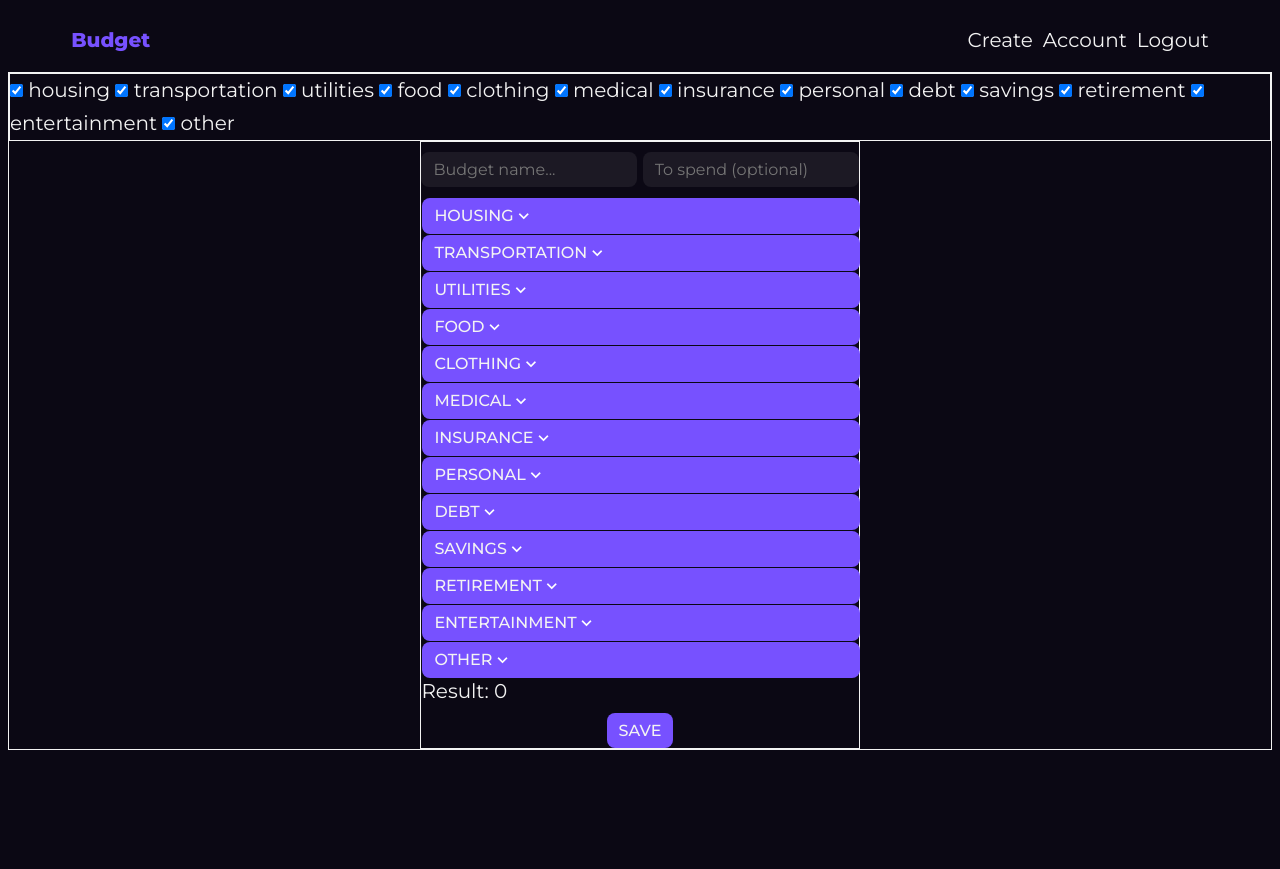
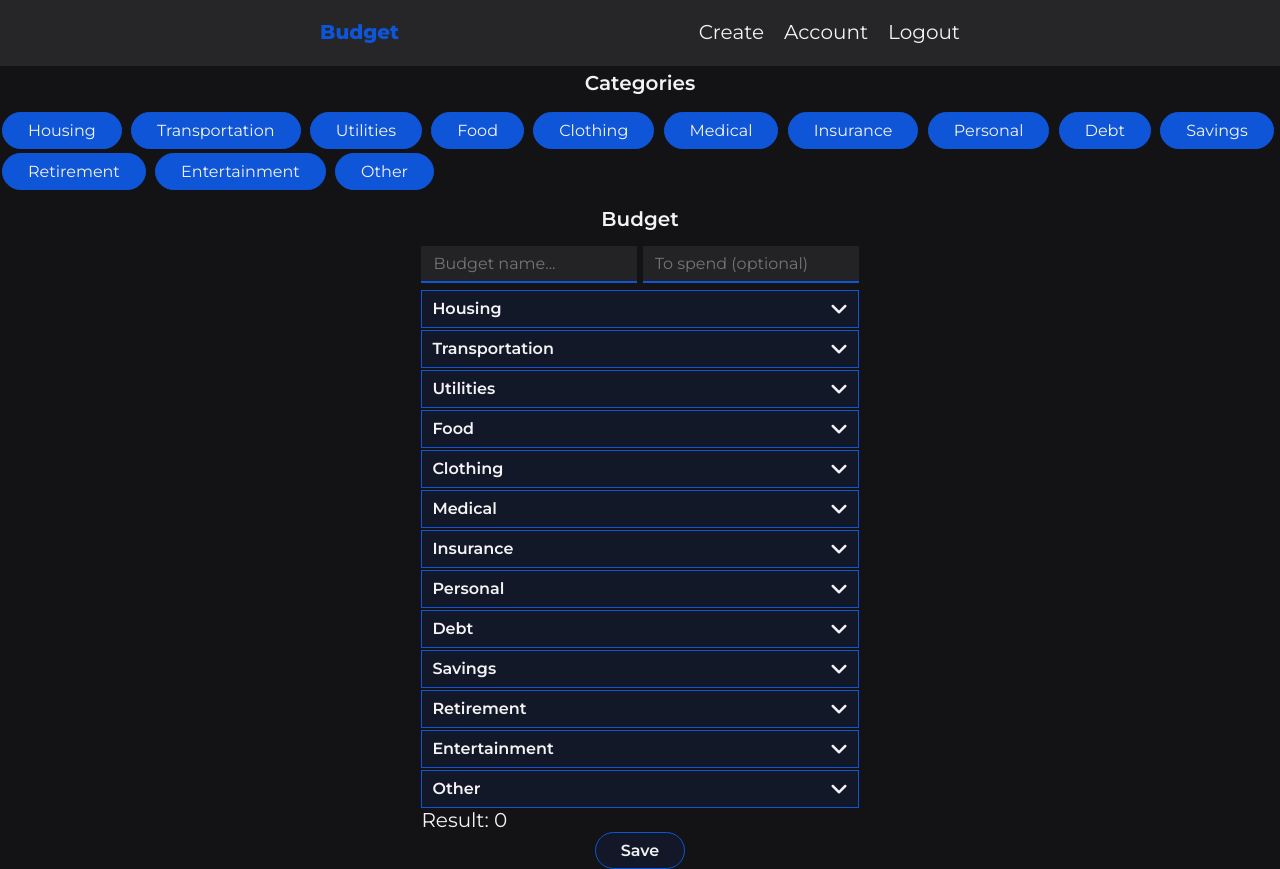
Before and after one commit to j-mattias/budget, a Flask app: page /create in a window 1280 px wide. Before the commit the page ends 750 px from the top, so only its background shows below. Run offline with Flask 3, Linux system fonts and the light colour scheme; the visitor is signed in with stand-in values (Sample User, id 1); some libraries are stand-ins or nearby versions.

Commit message:
CSS WIP, minor bugfixes (some as result of new CSS)

```diff
--- a/static/script.js
+++ b/static/script.js
@@ -19,7 +19,7 @@ document.addEventListener("DOMContentLoaded", function () {
             button.addEventListener("click", () => {
 
                 // If it's for deleting a budget
-                if (dialog.id === "delete") {
+                if (dialog.id === "budgets") {
                     span.innerHTML = button.dataset.budgetName;
                     inputDelete.value = button.dataset.budgetId;
                 }
@@ -62,7 +62,7 @@ document.addEventListener("DOMContentLoaded", function () {
         return;
     }
 
-    const navbar = document.querySelector(".navbar");
+    const navbar = document.querySelector(".navbar-bg");
     let alert = new Alert(navbar);
     alert.clear();
 
@@ -102,6 +102,7 @@ document.addEventListener("DOMContentLoaded", function () {
             formData = formDataCollection(budgetName, budget, result, id);
         } catch (e) {
             alert.create(e.message);
+            return;
         }
         console.log(formData);
 
@@ -146,18 +147,20 @@ function enableAccordions(buttons) {
 
             // Select the item class, the sibling of accordion
             let item = this.nextElementSibling;
-            let icon = this.querySelector(".material-icons");
+            let icon = this.querySelector(".accordion > .fa-solid");
 
             // If category is open, close it
             if (item.classList.contains("enabled")) {
                 item.classList.add("disabled");
                 item.classList.remove("enabled");
-                icon.textContent = "expand_more";
+                icon.classList.remove("fa-angle-up");
+                icon.classList.add("fa-angle-down");
             // Else open it
             } else {
                 item.classList.add("enabled");
                 item.classList.remove("disabled");
-                icon.textContent = "expand_less";
+                icon.classList.remove("fa-angle-down");
+                icon.classList.add("fa-angle-up");
             }
         });
     }
@@ -363,7 +366,8 @@ function addInputs(buttons, created) {
             // Add a button to remove inputs
             const removeButton = document.createElement("button");
             removeButton.type = "button";
-            removeButton.textContent = "-";
+            removeButton.innerHTML = '<i class="fa-regular fa-trash-can"></i>';
+            // removeButton.textContent = "-";
             removeButton.classList.add("delete");
             removeButton.addEventListener("click", () => {
                 removeInput(div.id);
--- a/static/styles.css
+++ b/static/styles.css
@@ -1,12 +1,15 @@
 @import url('https://fonts.googleapis.com/css2?family=Montserrat:ital,wght@0,100..900;1,100..900&display=swap');
 
 :root {
-    --main-color: #0b0814;
+    --main-color: #131214;
+    --secondary-color: rgba(15, 85, 216, 0.1);
     --text-color: rgb(243, 243, 243);
-    --nav-hover: #7751ff;
-    --logo-color: rgba(119, 81, 255, 1);
-    --input-color: #7751ff;
-    --button-hover: rgba(119, 81, 255, 0.7);
+    --text-faded: rgba(211, 211, 211, 0.2);
+    --logo-color: rgb(15, 85, 216);
+    --input-bg-color: rgba(175, 175, 175, 0.1);
+    --button-hover: rgba(15, 85, 216, 0.8);
+    --disabled: rgba(114, 114, 114, 0.2);
+    --border-disabled: rgba(189, 189, 189, 0.2);
 }
 
 /* Defaults */
@@ -18,16 +21,26 @@
     font-style: normal;
     font-optical-sizing: auto;
     font-size: 20px;
+    margin: 0px 0px 0px 0px;
 }
 
 /* Container */
 .container {
+    margin: auto;
+    width: 100%;
     display: flex;
     justify-content: center;
     flex-wrap: wrap;
-    /* temp for visuals */
-    border-style: solid;
-    border-width: thin;
+    flex-direction: column;
+    align-items: center;
+    gap: 10px;
+}
+
+.border {
+    border: thin solid var(--border-disabled);
+    border-radius: 8px;
+    padding: 20px;
+    width: clamp(20ch, 15%, 25%);
 }
 
 ul {
@@ -35,96 +48,125 @@ ul {
     list-style: none;
 }
 
+input[name="expense"],
+input[name="cost"] {
+    width: clamp(10%, 35%, 40%);
+}
+
+h2 {
+    font-weight: 600;
+    margin: 5px 0px;
+}
+
+.fa-trash-can {
+    background: none;
+    font-size: 16px;
+}
+
+.fa-angle-up, .fa-angle-down {
+    background: none;
+}
+
 /* Navbar */
 .navbar {
     display: flex;
     justify-content: flex-end;
     align-items: center;
-    padding: 0 5%;
+    padding: 1rem 0px;
+    margin: auto;
+    margin-bottom: 20px;
+    width: 50%;
+    background: none;
+}
+
+.navbar-bg {
+    background-color: var(--disabled);
+    width: 100%;
+    height: 5ch;
+    box-shadow: 0px 3px 5px 5px rgba(0, 0, 0, 0.3);
 }
 
 .navbar li {
-    padding: 0px 0px 0px 10px;
+    padding: 0px 0px 0px 20px;
+    background: none;
 }
 
 .navbar li a {
     transition: all 0.1s ease 0s;
     text-decoration: none;
+    background: none;
 }
 
 .navbar ul {
     display: flex;
     padding: 0;
+    background: none;
 }
 
 .navbar li a:hover {
-    color: var(--nav-hover);
+    color: var(--button-hover);
 }
 
+/* Logo */
 .logo {
     color: var(--logo-color);
     text-decoration: none;
     font-weight: 800;
     margin-right: auto;
+    background: none;
 }
 
 /* Budget input */
 .accordion {
-    background-color: var(--logo-color);
+    /* background-color: var(--logo-color); */
     width: 100%;
-    text-align: left;
-    /* text-transform: capitalize; */
-    margin: 1px;
+    border-radius: 0px;
+    padding: 8px 10px;
+    margin: 2px 0px 0px;
+    /* text-align: left; */
+    /* Make these square, and have buttons be rounded */
 }
 
 .active {
-    background-color: var(--button-hover);
+    background-color: var(--logo-color);
 }
 
+/* For showing/hiding accordion inner content */
 .item {
     display: none;
     overflow: hidden;
 }
 
-.material-icons.md-20 {
-    font-size: 20px;
-}
-
-.material-icons {
-    color:white;
-    background: none;
-    float: right;
-}
-
 .add {
-    float: bottom;
-    width: 100%;
+    width: fit-content;
+    margin: 5px 0px 3px;
 }
 
 /* Inputs */
 input {
-    background-color: rgba(175, 175, 175, 0.1);
+    background-color: var(--input-bg-color);
     border: none;
-    margin: 10px 0;
+    border-bottom: 2px solid;
+    border-color: var(--logo-color);
+    margin: 0px 0px 5px 0px;
     padding: 8px 12px;
-    border-radius: 8px;
     font-size: 16px;
     outline-style: none;
 }
 
 input:focus {
-    background-color: var(--input-color);
+    background-color: var(--secondary-color);
 }
 
 button {
-    background-color: var(--logo-color);
-    padding: 8px 12px;
-    border: none;
-    border-radius: 8px;
-    text-transform: uppercase;
-    margin-top: 10px;
+    background-color: var(--secondary-color);
+    padding: 8px 25px;
+    border: 1px solid;
+    border-color: var(--logo-color);
+    border-radius: 60px;
+    text-transform: capitalize;
     font-size: 16px;
-    font-weight: 500;
+    font-weight: 600;
     cursor: pointer;
 }
 
@@ -136,6 +178,45 @@ form > button {
     display: flex;
     margin-left: auto;
     margin-right: auto;
+    justify-content: space-between;
+}
+
+#password-form input {
+    display: flex;
+}
+
+/* Display checkboxes as "pills" */
+input[type="checkbox"] {
+    display: none;
+}
+
+.box {
+    display: inline-block;
+    padding: 8px 25px;
+    margin: 2px;
+    border: 1px solid;
+    border-radius: 60px;
+    border-color: var(--logo-color);
+    background-color: var(--secondary-color);
+    cursor: pointer;
+    text-transform: capitalize;
+    font-size: 16px;
+}
+
+.box:hover, input[type="checkbox"]:checked + .box:hover{
+    background-color: var(--button-hover);
+}
+
+input[type="checkbox"]:checked + .box {
+    background-color: var(--logo-color);
+}
+
+input[type="checkbox"]:disabled + .box,
+input[type="checkbox"]:disabled + .box:hover {
+    background-color: var(--disabled);
+    border-color: var(--border-disabled);
+    color: var(--text-faded);
+    cursor: not-allowed;
 }
 
 .budget-form {
--- a/templates/create.html
+++ b/templates/create.html
@@ -3,20 +3,22 @@
 {% block title %}Create{% endblock %}
 
 {% block body %}
+    <h2>Categories</h2>
     <div class="container" id="category-form">
         <form class="category-form">
             {% for category in categories %}
                 <input type="checkbox" name="{{ category }}" id="{{ category }}" checked>
-                <label for="{{ category }}">{{ category }}</label>
+                <label class="box" for="{{ category }}">{{ category }}</label>
             {% endfor %}
         </form>
     </div>
+    <h2>Budget</h2>
     <div class="container" id="budget-form">
         <form class="budget-form">
             <input autocomplete="off" name="name" placeholder="Budget name..." type="text">
             <input autocomplete="off" name="budget" placeholder="To spend (optional)" type="number" min="0.01" step="0.01">
             {% for category in categories %}
-                <button class="accordion" type="button" id="{{ category }}">{{ category }}<i class="material-icons md-20">expand_more</i></button>
+                <button class="accordion" type="button" id="{{ category }}">{{ category }}<i class="fa-solid fa-angle-down"></i></button>
                 <div class="item" id="{{ category }}">
                     <button type="button" class="add">Add Expense</button>
                 </div>
--- a/templates/layout.html
+++ b/templates/layout.html
@@ -5,13 +5,15 @@
         <meta charset="UTF-8">
         <meta name="viewport" content="width=device-width, initial-scale=1.0">
         <link href="/static/styles.css" rel="stylesheet">
-        <link rel="stylesheet" href="https://fonts.googleapis.com/icon?family=Material+Icons">
+        <!-- <link rel="stylesheet" href="https://fonts.googleapis.com/icon?family=Material+Icons"> -->
         <script type="module" src="/static/script.js"></script>
+        <script src="https://kit.fontawesome.com/bd321f6b9e.js" crossorigin="anonymous"></script>
 
         <title>Budget - {% block title %}{% endblock %}</title>
     </head>
     <body>
-        <nav class="navbar">
+        <nav class="navbar-bg">
+            <div class="navbar">
                 <a class="logo" href="{{ url_for('index') }}">Budget</a>
                 {% if session["user_id"] %}
                     <ul>
@@ -27,6 +29,7 @@
                         <li><a href="{{ url_for('register') }}">Register</a></li>
                     </ul>
                 {% endif %}
+            </div>
         </nav>
 
         {% if get_flashed_messages() %}
```
Also changed, not shown: other parts of static/styles.css (+56 -2 lines), templates/account.html (+10 -8 lines), templates/budget.html (+5 -5 lines), templates/index.html (+12 -20 lines). Lines whose indentation alone changed are shown as unchanged.
